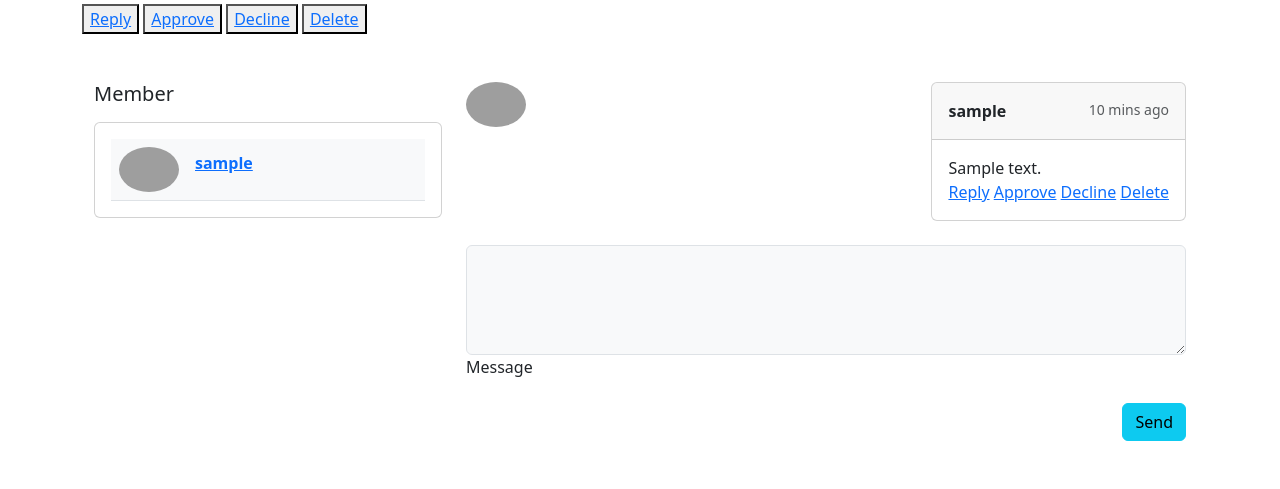
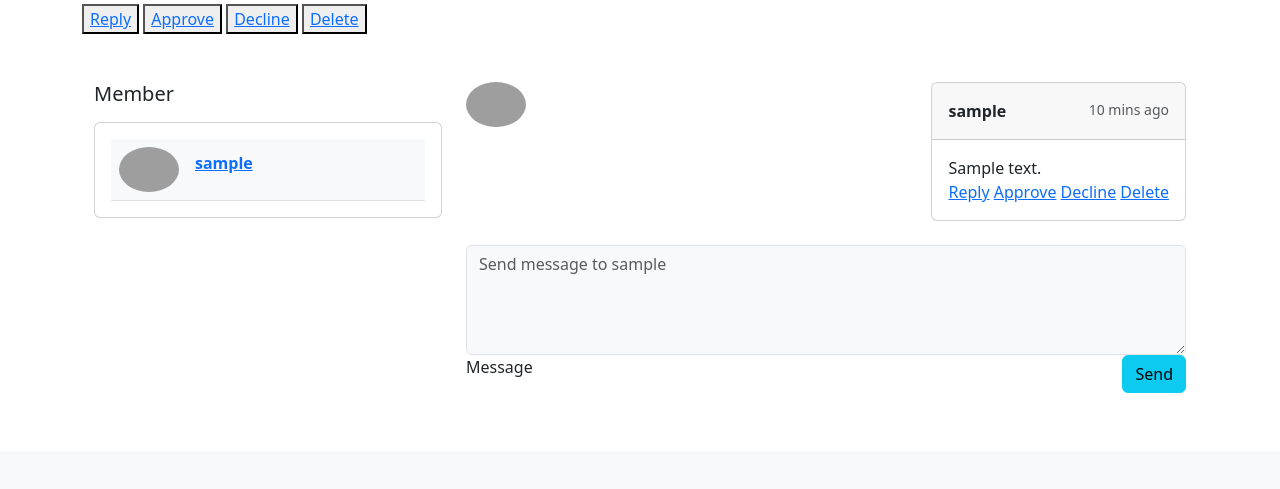
Before and after one commit to sfreeley/puzzle-post-v2-flask, a Flask app: page /messages/from/1 in a window 1280 px wide. Shown: the part 484-973 px from the top of the page. After the commit the page ends 877 px from the top, so only its background shows below. Run offline with Flask 3, Linux system fonts and the light colour scheme; a user stored in the database is signed in; tables that the repository leaves empty hold one stand-in row (values such as "Sample post"); one stand-in notice (Sample message) is shown; some libraries are stand-ins or nearby versions; grey boxes are pictures that could not be loaded.

Commit message:
add post messages functionality on messages page instead of routing to separate form

```diff
--- a/app/routes.py
+++ b/app/routes.py
@@ -1,6 +1,6 @@
 from app import app, db
 from flask import render_template, flash, redirect, url_for, request, send_from_directory, jsonify
-from app.forms import LoginForm, RegistrationForm, EditProfileForm, CreatePuzzleForm, MessageForm, PersonalNote
+from app.forms import LoginForm, RegistrationForm, EditProfileForm, CreatePuzzleForm, PersonalNote
 from app.models import User, Puzzle, Category, Message
 from flask_login import current_user, login_user, logout_user, login_required
 from urllib.parse import urlsplit
@@ -283,21 +283,26 @@ def send_message(recipient, puzzle_id):
         flash('Puzzle not found.')
         return redirect(url_for('user', username=current_user.username))
 
-    # edit these fields to signify puzzle is being requested- should no longer show up on homepage
-    puzzle.is_available = False
-    puzzle.is_requested = True
-    db.session.commit()
+    if request.method == 'POST':
+        content = request.form.get('content')
+        if not content:
+            flash('Message content cannot be empty.')
+            return redirect(url_for('messages', user_id=user.id))
+        # edit these fields to signify puzzle is being requested- should no longer show up on homepage
+        puzzle.is_available = False
+        puzzle.is_requested = True
+        db.session.commit()
 
-    form = MessageForm(puzzle_id=puzzle_id, recipient=recipient)
-    if form.validate_on_submit():
+    # form = MessageForm(puzzle_id=puzzle_id, recipient=recipient)
+    # if form.validate_on_submit():
         msg = Message(
             author=current_user,
             recipient=user,
             sender_requester_id=current_user.id,
             recipient_owner_id=user.id,
             is_read = False,
-            content=form.message.data,
-            puzzle_id=form.puzzle_id.data,
+            content=content,
+            puzzle_id=puzzle_id,
             timestamp=datetime.now(timezone.utc),
             is_deleted_by_sender=False,
             is_deleted_by_recipient=False
@@ -306,8 +311,9 @@ def send_message(recipient, puzzle_id):
         db.session.commit()
         flash('Your message has been sent!')
         return redirect(url_for('messages'))
+    return redirect(url_for('messages'))
 
-    return render_template('send_message.html', title='Send Message', form=form, recipient=recipient, puzzle=puzzle)
+    # return render_template('send_message.html', title='Send Message', form=form, recipient=recipient, puzzle=puzzle)
 
 # SHOW LIST OF MESSAGES/LIST OF USERS who have sent current user messages
 @app.route('/messages')
@@ -325,6 +331,8 @@ def messages(user_id=None):
     # user table join messages on message.author.id=user.id and find the messages where the recipient is the current_user (get distinct because don't want repeat of users)
     message_senders = db.session.query(User).join(Message, Message.sender_requester_id == User.id).where(Message.recipient_owner_id == current_user.id).distinct().all()
 
+    puzzle = db.session.query(Puzzle).join(User, Puzzle.user_id == User.id).where(Puzzle.user_id == current_user.id).first()
+
     selected_user = None
     messages_between_sender_recipient = []
 
@@ -340,10 +348,10 @@ def messages(user_id=None):
 
                 ((Message.recipient_owner_id == current_user.id)) & ((Message.sender_requester_id == selected_user.id)) |
                 ((Message.recipient_owner_id == selected_user.id)) & ((Message.sender_requester_id == current_user.id))
-            ).order_by(Message.timestamp.desc()).all()
+            ).order_by(Message.timestamp.asc()).all()
 
 
-    return render_template('messages.html', message_senders=message_senders, selected_user=selected_user, recipient=recipient, messages=messages_between_sender_recipient )
+    return render_template('messages.html', message_senders=message_senders, selected_user=selected_user, recipient=recipient, messages=messages_between_sender_recipient, puzzle=puzzle )
 
 # mark individual messages as read
 @app.route('/message/read/<int:message_id>', methods=['POST'])
--- a/app/templates/messages.html
+++ b/app/templates/messages.html
@@ -152,8 +152,6 @@
                     <a href="{{ url_for('request_action', action='decline', requester=message.author.username, puzzle_id=message.puzzle.id) }}">Decline</a>
                     {% endif %}
                     {% endif %}
-
-
                     <a href="{{ url_for('confirm_delete', delete_type='message', item_id=message.id) }}">Delete</a>
                   </div>
                 </div>
@@ -161,13 +159,20 @@
 
               {% endif %}
               {% endfor %}
+
+
               <li class="bg-white mb-3">
                 <div data-mdb-input-init class="form-outline">
-                  <textarea class="form-control bg-body-tertiary" id="textAreaExample2" rows="4"></textarea>
-                  <label class="form-label" for="textAreaExample2">Message</label>
+                    <form action="{{ url_for('send_message', recipient=selected_user.username, puzzle_id=puzzle.id ) }}" enctype="multipart/form-data" method="POST">
+                        <textarea class="form-control bg-body-tertiary" name="content" id="content" rows="4" placeholder="Send message to {{selected_user.username}}"></textarea>
+                        <input type="hidden" name="puzzle_id" value="{{ puzzle.id }}">
+                        <label class="form-label" for="content">Message</label>
+                        <button  type="submit" data-mdb-button-init data-mdb-ripple-init class="btn btn-info btn-rounded float-end">Send</button>
+                    </form>
+
                 </div>
-              </li>
-              <button  type="button" data-mdb-button-init data-mdb-ripple-init class="btn btn-info btn-rounded float-end">Send</button>
+             </li>
+
             </ul>
             {% endif %}
 
```
Also changed, not shown: app/forms.py (+5 -5 lines), app/templates/_messages_from_user.html (deleted, +0 -13 lines).
